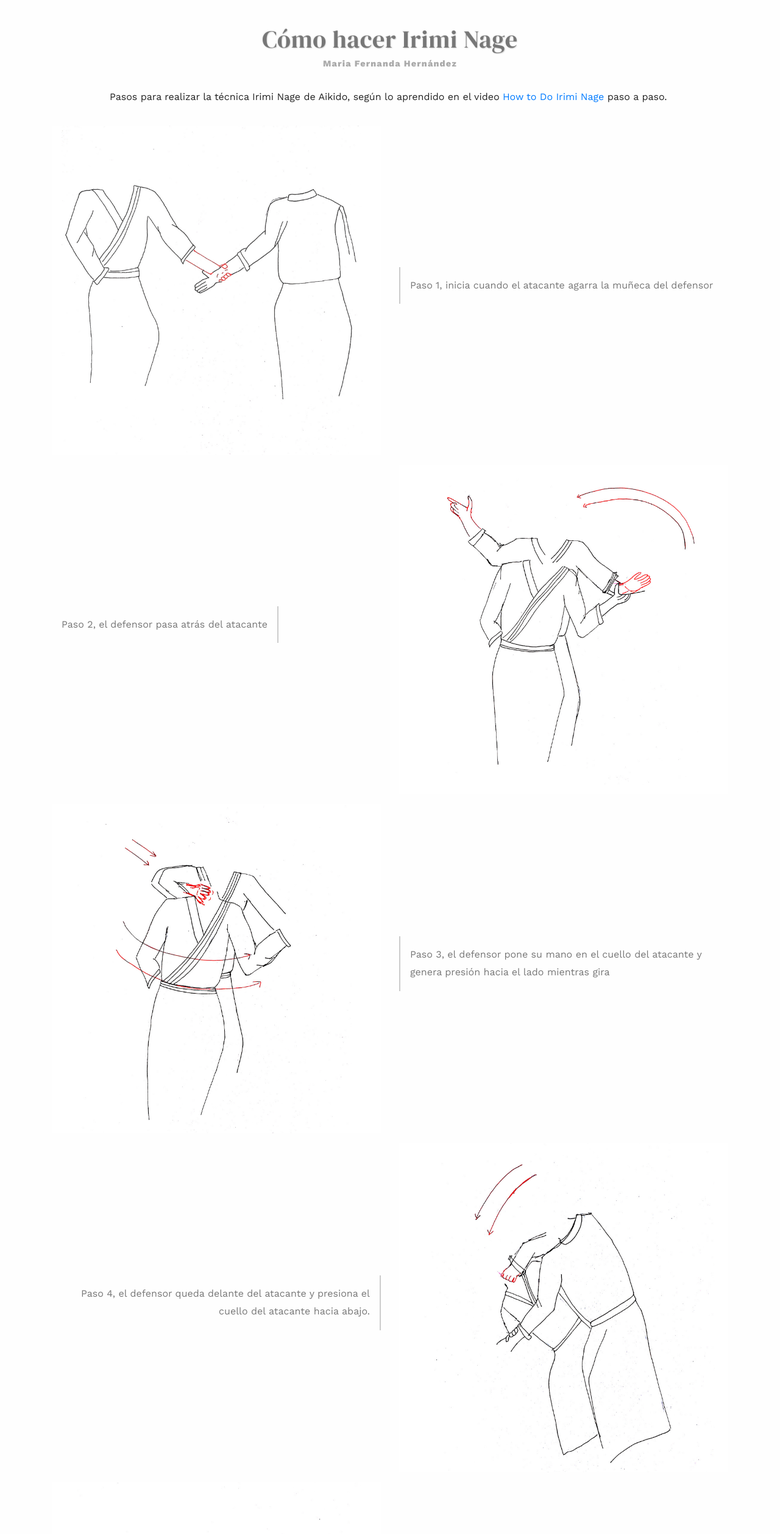
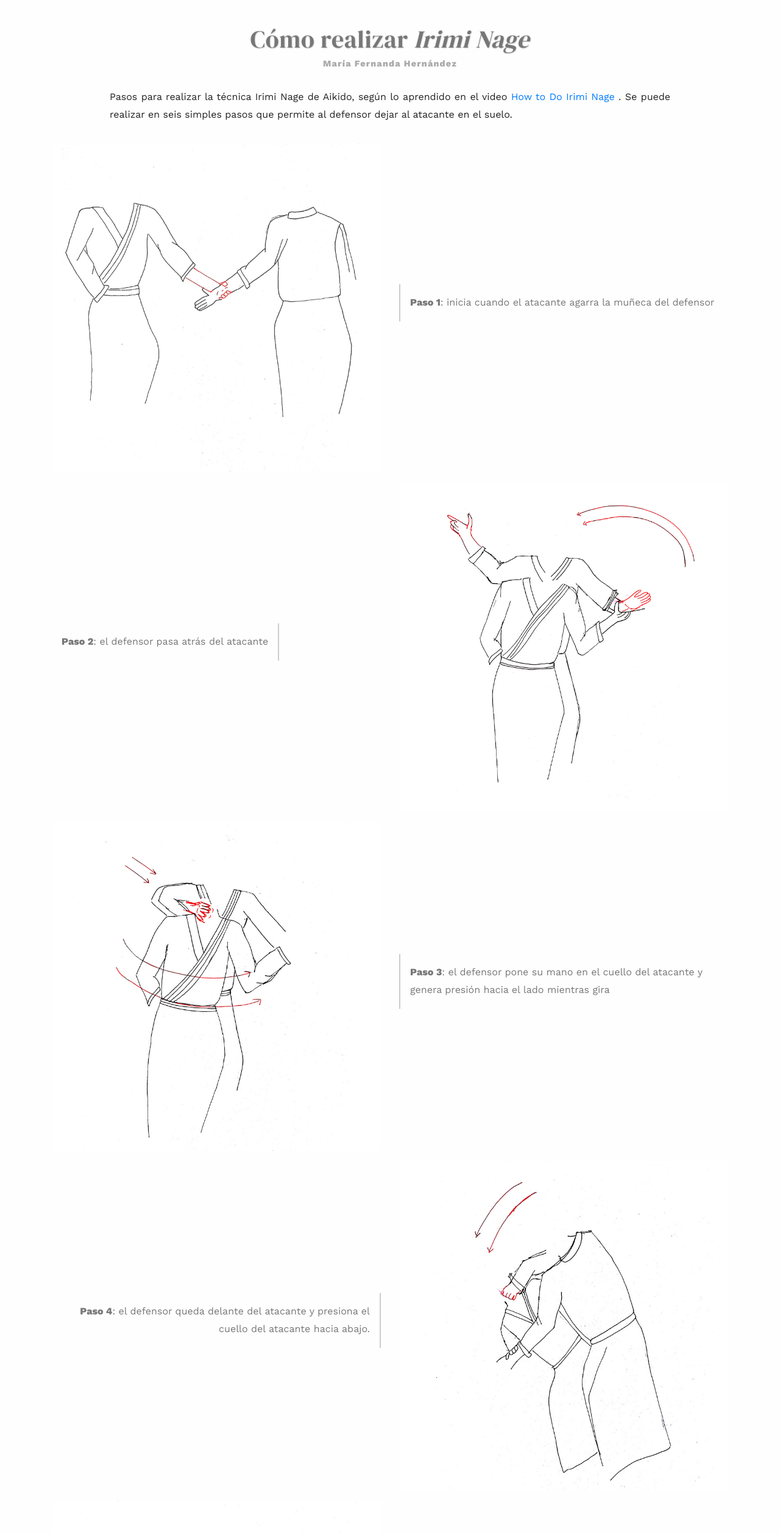
Before and after one commit to mfhernandez3/Clase4, a plain HTML site: page index.html in a window 1280 px wide. Shown: the top 2515 px of the page at 61% size. Drawn offline with nearby package versions, Linux system fonts and the light colour scheme.

Commit message:
Add files via upload

```diff
--- a/index.html
+++ b/index.html
@@ -78,51 +78,51 @@
         <div class="container">
             <div class="row justify-content-center py-3">
                 <div class="col-12 col-lg-10">
-                    <h1 class="pt-4 text-left text-lg-center">Cómo hacer Irimi Nage</h1>
-                    <h5 class="pb-4 text-left text-lg-center">Maria Fernanda Hernández</h5>
-                    <p>Pasos para realizar la técnica Irimi Nage de Aikido, según lo aprendido en el video <a href="https://www.youtube.com/watch?v=KihiVy0in4E" target="_blank" title="How to Do Irimi Nage - YouTube"> How to Do Irimi Nage </a> paso a paso.</p>
+                    <h1 class="pt-4 text-left text-lg-center">Cómo realizar <i>Irimi Nage</i></h1>
+                    <h5 class="pb-4 text-left text-lg-center">María Fernanda Hernández</h5>
+                    <p>Pasos para realizar la técnica Irimi Nage de Aikido, según lo aprendido en el video <a href="https://www.youtube.com/watch?v=KihiVy0in4E" target="_blank" title="How to Do Irimi Nage - YouTube"> How to Do Irimi Nage </a>. Se puede realizar en seis simples pasos que permite al defensor dejar al atacante en el suelo. </p>
                 </div>
             </div>
             <!--Imagen 1-->
             <figure class="row flex-row">
                 <img src="img/1.png" class="img-fluid col-12 col-md-6" />
                 <figcaption class="d-flex align-items-center col-12 col-md-6">
-                    <p>Paso 1, inicia cuando el atacante agarra la muñeca del defensor</p>
+                    <p><b>Paso 1</b>: inicia cuando el atacante agarra la muñeca del defensor</p>
                 </figcaption>
             </figure>
             <!--Imagen 2-->
             <figure class="row flex-row">
                 <img src="img/2.png" class="img-fluid col-12 col-md-6 order-md-2" />
                 <figcaption class="d-flex align-items-center col-12 col-md-6 order-md-1">
-                    <p>Paso 2, el defensor pasa atrás del atacante</p>
+                    <p><b>Paso 2</b>: el defensor pasa atrás del atacante</p>
                 </figcaption>
             </figure>
             <!--Imagen 3-->
             <figure class="row flex-row">
                 <img src="img/3.png" class="img-fluid col-12 col-md-6" />
                 <figcaption class="d-flex align-items-center col-12 col-md-6">
-                    <p>Paso 3, el defensor pone su mano en el cuello del atacante y genera presión hacia el lado mientras gira</p>
+                    <p><b>Paso 3</b>: el defensor pone su mano en el cuello del atacante y genera presión hacia el lado mientras gira</p>
                 </figcaption>
             </figure>
             <!--Imagen 4-->
             <figure class="row flex-row">
                 <img src="img/4.png" class="img-fluid col-12 col-md-6 order-md-2" />
                 <figcaption class="d-flex align-items-center col-12 col-md-6 order-md-1">
-                    <p>Paso 4, el defensor queda delante del atacante y presiona el cuello del atacante hacia abajo.</p>
+                    <p><b>Paso 4</b>: el defensor queda delante del atacante y presiona el cuello del atacante hacia abajo.</p>
                 </figcaption>
             </figure>
             <!--Imagen 5-->
             <figure class="row flex-row">
                 <img src="img/5.png" class="img-fluid col-12 col-md-6" />
                 <figcaption class="d-flex align-items-center col-12 col-md-6">
-                    <p>Paso 5, el defensor estira su otro brazo hacia el cuello del atacante y genera presión hacia atrás. </p>
+                    <p><b>Paso 5</b>: el defensor estira su otro brazo hacia el cuello del atacante y genera presión hacia atrás. </p>
                 </figcaption>
             </figure>
             <!--Imagen 6-->
             <figure class="row flex-row">
                 <img src="img/6.png" class="img-fluid col-12 col-md-6" />
                 <figcaption class="d-flex align-items-center col-12 col-md-6">
-                    <p>Paso 6, luego de girar con la ayuda del brazo, el defensor bota al suelo al atacante.</p>
+                    <p><b>Paso 6</b>: luego de girar con la ayuda del brazo, el defensor bota al suelo al atacante.</p>
                 </figcaption>
             </figure>
 
```
